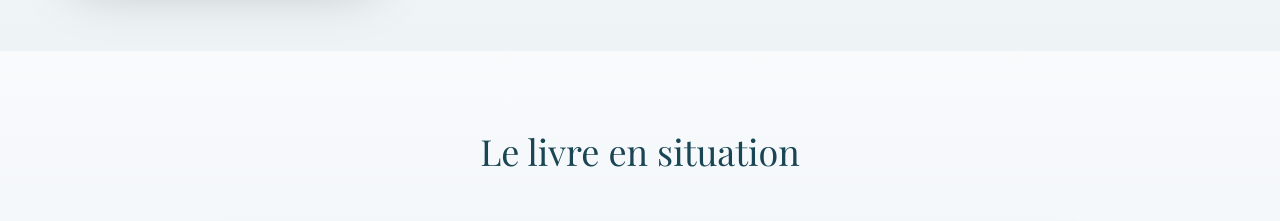
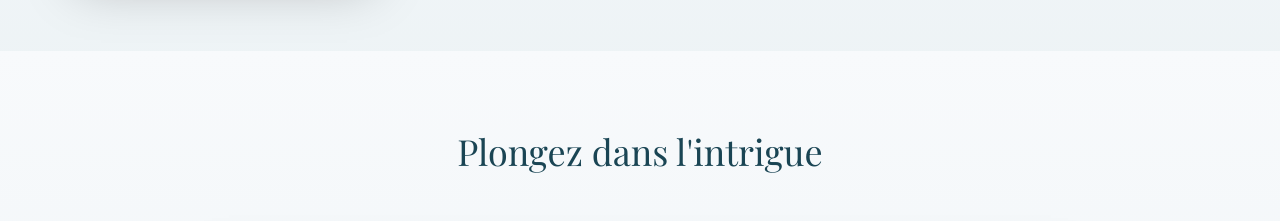
Before and after one commit to JMightyDev/xavieraymericfrey, a Next.js app: page / in a window 1280 px wide. Shown: the part 2040-2261 px from the top of the page. Built offline with nearby package versions, Linux system fonts and the light colour scheme; a web font is replaced by a local one.

Commit message:
Modification du texte du titre dans le composant MockupSection pour une meilleure immersion : changement de "Le livre en situation" à "Plongez dans l'intrigue".

```diff
--- a/app/components/MockupSection.tsx
+++ b/app/components/MockupSection.tsx
@@ -15,7 +15,7 @@ export default function MockupSection() {
 				<h2
 					ref={titleRef as React.RefObject<HTMLHeadingElement>}
 					className={`text-4xl font-serif text-center mb-16 text-mountain-blue animate-on-scroll ${titleVisible ? "visible" : ""}`}>
-					Le livre en situation
+					Plongez dans l'intrigue
 				</h2>
 
 				<div className="max-w-4xl mx-auto text-center">
```
